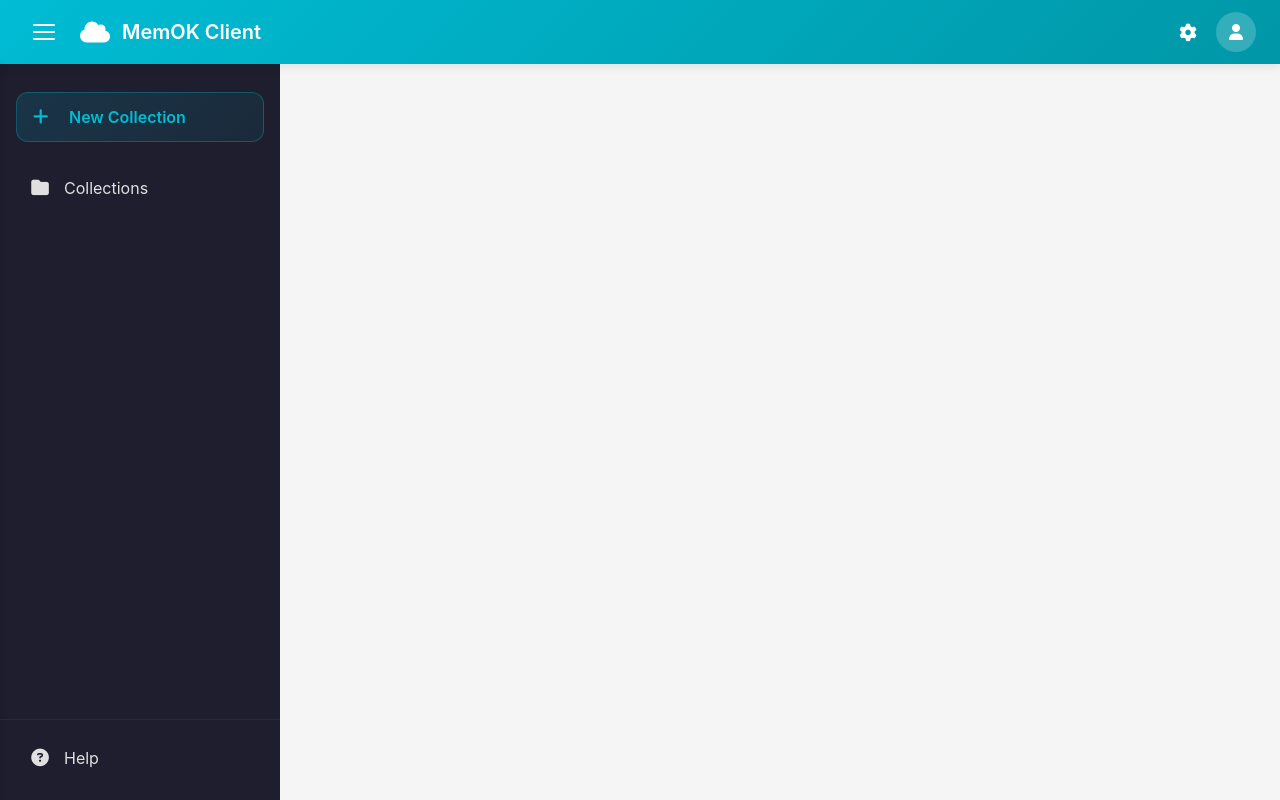
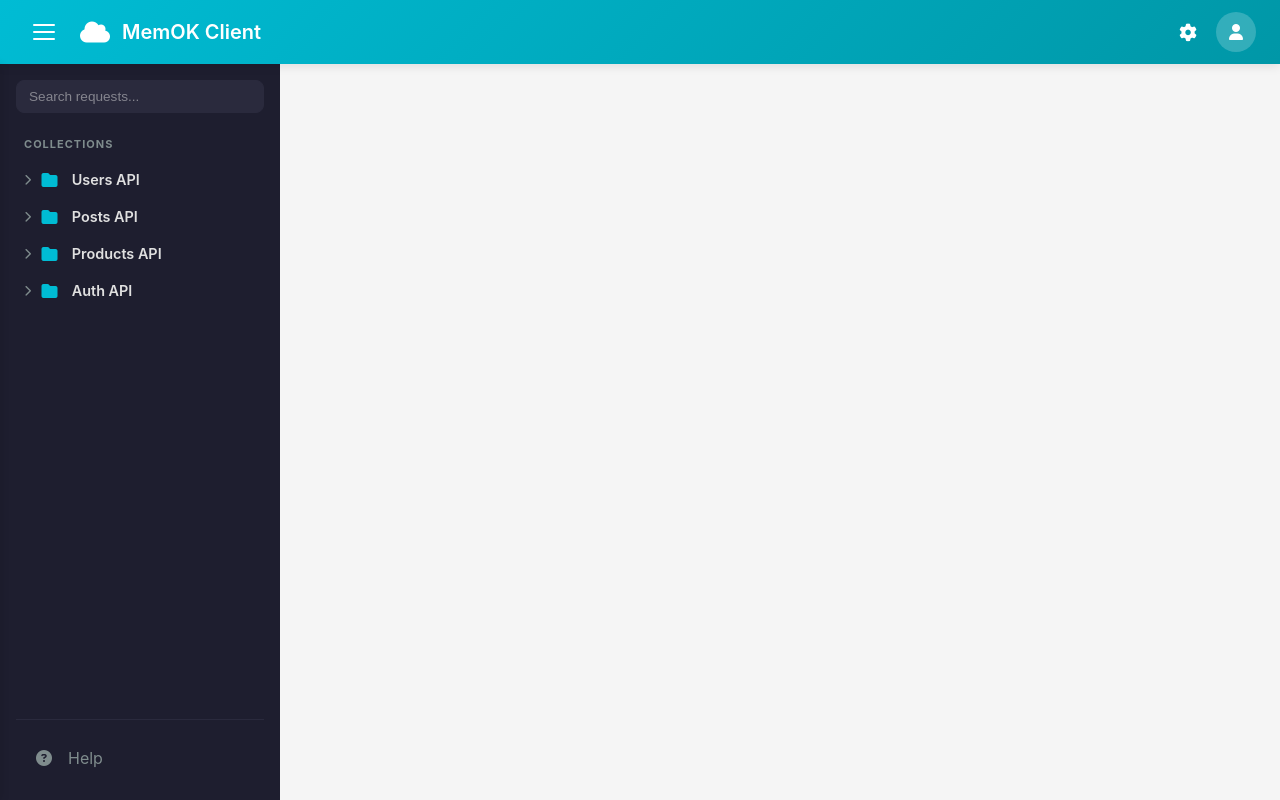
Before and after one commit to T800-M101/memokClient, an Angular app: page / in a window 1280 px wide. Built offline with nearby package versions, Linux system fonts and the light colour scheme.

Commit message:
add collections to sidebar mockdata

```diff
--- a/src/app/features/sidebar/sidebar.html
+++ b/src/app/features/sidebar/sidebar.html
@@ -1,18 +1,42 @@
 <aside class="sidebar" id="sidebar">
   <nav class="sidebar-nav">
-    <div class="nav-section">
-      <div class="new-collection-btn">
-        <i class="fas fa-plus"></i>
-        <span>New Collection</span>
+    <div class="search-field">
+      <input type="text" placeholder="Search requests..." (input)="search($event)" class="search-input" />
+    </div>
+
+    <!-- Collections Title -->
+    <div class="collections-title">Collections</div>
+
+    @for (collection of collections(); track collection.collectionId) {
+    <div class="collection-item">
+
+      <!-- Collection Header (clickable to expand/collapse) -->
+      <div class="collection-header" (click)="toggleCollection(collection.collectionId)">
+        <i class="fas fa-chevron-right" [class.expanded]="collection.isExpanded"></i>
+        <i [class]="getFolderIcon(collection.isExpanded)" class="collection-icon"></i>
+        <span class="collection-name">{{ collection.title }}</span>
+      </div>
+
+      <!-- Request List (collapsible) -->
+      <div class="request-list" [class.collapsed]="!collection.isExpanded">
+        @for (request of collection.requests; track request.requestId) {
+        <button class="request-item" [class.get]="request.method === 'GET'" [class.post]="request.method === 'POST'"
+          [class.put]="request.method === 'PUT'" [class.delete]="request.method === 'DELETE'">
+          <span class="method">{{ request.method }}</span>
+          <span class="request-name">{{ request.name }}</span>
+        </button>
+        }
+
+        @empty {
+        <div class="empty-state">No requests yet</div>
+        }
       </div>
     </div>
+    }
 
-    <ul class="nav-menu">
-      <li class="nav-item">
-        <i class="fas fa-folder"></i>
-        <span>Collections</span>
-      </li>
-    </ul>
+    @empty {
+    <div class="empty-state">No collections yet. Create one!</div>
+    }
 
     <div class="nav-footer">
       <li class="nav-item">
--- a/src/app/features/sidebar/sidebar.scss
+++ b/src/app/features/sidebar/sidebar.scss
@@ -1,6 +1,7 @@
 /* ============================================
-   SIDEBAR COMPONENT
+   SIDEBAR COMPONENT - OPTIMIZED ANIMATIONS
    ============================================ */
+
 :host {
   display: block;
   height: 100%;
@@ -13,14 +14,14 @@
   color: var(--text-sidebar, #e0e0e0);
   display: flex;
   flex-direction: column;
-  transition: width var(--transition-normal, 0.25s ease);
+  height: 100%;
   overflow-x: hidden;
   overflow-y: auto;
-  height: 100%;
   box-shadow: 2px 0 8px rgba(0, 0, 0, 0.1);
+  transition: width var(--transition-normal, 0.25s ease);
 }
 
-/* Sidebar Scroll */
+/* Scrollbar */
 .sidebar::-webkit-scrollbar {
   width: 4px;
 }
@@ -40,49 +41,47 @@
 }
 
 .sidebar.collapsed .nav-item span,
-.sidebar.collapsed .import-curl-btn span,
+.sidebar.collapsed .new-collection-btn span,
 .sidebar.collapsed .nav-footer span {
   display: none;
 }
 
-.sidebar.collapsed .nav-item {
+.sidebar.collapsed .nav-item,
+.sidebar.collapsed .new-collection-btn {
   justify-content: center;
   padding: 0.75rem;
 }
 
-.sidebar.collapsed .import-curl-btn {
-  justify-content: center;
-  padding: 0.75rem;
-  margin: 0.75rem;
-}
-
 .sidebar.collapsed .nav-item i,
-.sidebar.collapsed .import-curl-btn i {
+.sidebar.collapsed .new-collection-btn i {
   margin: 0;
 }
 
-/* Sidebar Navigation */
+/* Navigation Container - Flex Column para mantener footer abajo */
 .sidebar-nav {
   flex: 1;
   display: flex;
   flex-direction: column;
-  padding: 1rem 0;
+  padding: 1rem;
 }
 
-/* Import cURL Button */
+/* ==========================================================================
+   NEW COLLECTION BUTTON
+   ========================================================================== */
 .new-collection-btn {
   display: flex;
   align-items: center;
   gap: 0.75rem;
-  padding: 0.875rem 1rem;
-  margin: 0.75rem 1rem;
+  width: 100%;
+  padding: 0.75rem 1rem;
+  margin-bottom: 1.5rem;
   background: linear-gradient(135deg, rgba(0, 188, 212, 0.15), rgba(0, 151, 167, 0.1));
   border: 1px solid rgba(0, 188, 212, 0.3);
   border-radius: 12px;
   color: var(--primary-color, #00bcd4);
   font-weight: 600;
   cursor: pointer;
-  transition: all var(--transition-fast, 0.15s ease);
+  transition: all 0.15s ease;
 }
 
 .new-collection-btn:hover {
@@ -92,16 +91,187 @@
 }
 
 .new-collection-btn i {
-  font-size: 1.1rem;
   width: 24px;
+  font-size: 1rem;
 }
 
-/* Nav Menu */
+/* ==========================================================================
+   SEARCH FIELD
+   ========================================================================== */
+.search-field {
+  width: 100%;
+  margin-bottom: 1rem;
+}
+
+.search-input {
+  width: 100%;
+  padding: 0.5rem 0.75rem;
+  background: var(--bg-hover, #2a2a3d);
+  border: 1px solid var(--border-sidebar, #2a2a3d);
+  border-radius: 8px;
+  color: var(--text-sidebar, #e0e0e0);
+  font-size: 0.85rem;
+  transition: all 0.15s ease;
+}
+
+.search-input:focus {
+  outline: none;
+  border-color: var(--primary-color, #00bcd4);
+  box-shadow: 0 0 0 2px rgba(0, 188, 212, 0.2);
+}
+
+.search-input::placeholder {
+  color: rgba(224, 224, 224, 0.5);
+}
+
+/* ==========================================================================
+   COLLECTIONS TITLE
+   ========================================================================== */
+.collections-title {
+  font-size: 11px;
+  text-transform: uppercase;
+  font-weight: 700;
+  color: var(--text-muted, #7f8c8d);
+  letter-spacing: 1px;
+  margin: 0.5rem 0.5rem 0.75rem 0.5rem;
+}
+
+/* ==========================================================================
+   COLLECTION ITEMS
+   ========================================================================== */
+.collection-item {
+  margin-bottom: 0.25rem;
+}
+
+.collection-header {
+  display: flex;
+  align-items: center;
+  gap: 0.65rem;
+  padding: 0.5rem;
+  border-radius: 8px;
+  cursor: pointer;
+  transition: all 0.15s ease;
+  font-weight: 600;
+  color: var(--text-sidebar, #e0e0e0);
+}
+
+.collection-header:hover {
+  background: var(--bg-hover, #2a2a3d);
+}
+
+.collection-header:hover .collection-name {
+  color: var(--primary-color, #00bcd4);
+}
+
+/* Chevron */
+.collection-header i:first-child {
+  font-size: 0.7rem;
+  transition: transform 0.2s ease;
+  color: var(--text-muted, #7f8c8d);
+}
+
+.collection-header i:first-child.expanded {
+  transform: rotate(90deg);
+}
+
+.collection-icon {
+  width: 20px;
+  font-size: 1rem;
+  color: var(--primary-color, #00bcd4);
+  transition: all 0.15s ease;
+}
+
+.collection-name {
+  flex: 1;
+  font-size: 0.9rem;
+  transition: all 0.15s ease;
+}
+
+/* Request List Collapsible - ANIMACIÓN MEJORADA */
+.request-list {
+  padding-left: 32px;
+  display: flex;
+  flex-direction: column;
+  gap: 4px;
+  margin: 4px 0;
+  overflow: hidden;
+  transition: all 0.2s cubic-bezier(0.4, 0, 0.2, 1);
+  max-height: 500px; /* Reducido de 1000px a 500px */
+  opacity: 1;
+}
+
+.request-list.collapsed {
+  max-height: 0;
+  opacity: 0;
+  margin: 0;
+  padding: 0; /* Añadido para mejor transición */
+  transition: all 0.15s cubic-bezier(0.4, 0, 0.2, 1);
+}
+
+/* ==========================================================================
+   REQUEST ITEMS
+   ========================================================================== */
+.request-item {
+  display: flex;
+  align-items: center;
+  gap: 0.75rem;
+  width: 100%;
+  height: 36px;
+  padding: 0 0.75rem;
+  background: transparent;
+  border: none;
+  border-radius: 8px;
+  font-size: 0.85rem;
+  color: var(--text-sidebar, #e0e0e0);
+  cursor: pointer;
+  transition: all 0.15s ease;
+  text-align: left;
+}
+
+.request-item:hover {
+  background: var(--bg-hover, #2a2a3d);
+  transform: translateX(4px);
+}
+
+.request-item .method {
+  min-width: 48px;
+  font-weight: 700;
+  font-size: 0.7rem;
+  text-transform: uppercase;
+  letter-spacing: 0.5px;
+}
+
+.request-item .request-name {
+  flex: 1;
+  white-space: nowrap;
+  overflow: hidden;
+  text-overflow: ellipsis;
+}
+
+/* Method Colors */
+.request-item.get .method { color: var(--primary-color, #00bcd4); }
+.request-item.post .method { color: #4caf50; }
+.request-item.put .method { color: #ff9800; }
+.request-item.delete .method { color: #f44336; }
+
+/* ==========================================================================
+   NAV MENU (Help, etc)
+   ========================================================================== */
 .nav-menu {
   list-style: none;
-  margin: 0.5rem 0;
+  margin: 1rem 0 0 0;
   padding: 0;
-  flex: 1;
+}
+
+/* ==========================================================================
+   NAV FOOTER - SIEMPRE AL FINAL
+   ========================================================================== */
+.nav-footer {
+  list-style: none;
+  margin: 0;
+  padding: 0.75rem 0 0 0;
+  border-top: 1px solid var(--border-sidebar, #2a2a3d);
+  margin-top: auto;
 }
 
 .nav-item {
@@ -109,16 +279,16 @@
   align-items: center;
   gap: 0.75rem;
   padding: 0.75rem 1rem;
-  margin: 0.25rem 0.75rem;
+  margin: 0.25rem 0;
   border-radius: 10px;
   cursor: pointer;
-  transition: all var(--transition-fast, 0.15s ease);
+  transition: all 0.15s ease;
   color: var(--text-sidebar, #e0e0e0);
 }
 
 .nav-item i {
   width: 24px;
-  font-size: 1.1rem;
+  font-size: 1rem;
   text-align: center;
 }
 
@@ -132,18 +302,24 @@
   color: var(--primary-color, #00bcd4);
 }
 
-.nav-item.active i {
+/* Footer specific styles */
+.nav-footer .nav-item {
+  color: var(--text-muted, #7f8c8d);
+}
+
+.nav-footer .nav-item i {
+  color: var(--text-muted, #7f8c8d);
+}
+
+.nav-footer .nav-item:hover {
   color: var(--primary-color, #00bcd4);
 }
 
-/* Nav Footer */
-.nav-footer {
-  list-style: none;
-  margin: 0;
-  padding: 0.75rem 0 0 0;
-  border-top: 1px solid var(--border-sidebar, #2a2a3d);
+.nav-footer .nav-item:hover i {
+  color: var(--primary-color, #00bcd4);
 }
 
+/* Logout */
 .nav-item.logout {
   color: var(--color-danger, #e74c3c);
 }
@@ -152,24 +328,13 @@
   background: rgba(231, 76, 60, 0.15);
 }
 
-/* Animations */
-@keyframes slideIn {
-  from {
-    opacity: 0;
-    transform: translateX(-20px);
-  }
-  to {
-    opacity: 1;
-    transform: translateX(0);
-  }
+/* ==========================================================================
+   EMPTY STATE
+   ========================================================================== */
+.empty-state {
+  padding: 1rem 0.75rem;
+  text-align: center;
+  font-size: 0.75rem;
+  color: var(--text-muted, #7f8c8d);
+  font-style: italic;
 }
-
-.nav-item {
-  animation: slideIn 0.3s ease backwards;
-}
-
-.nav-item:nth-child(1) { animation-delay: 0.05s; }
-.nav-item:nth-child(2) { animation-delay: 0.1s; }
-.nav-item:nth-child(3) { animation-delay: 0.15s; }
-.nav-item:nth-child(4) { animation-delay: 0.2s; }
-.nav-item:nth-child(5) { animation-delay: 0.25s; }
--- a/src/app/features/sidebar/sidebar.ts
+++ b/src/app/features/sidebar/sidebar.ts
@@ -1,4 +1,4 @@
-import { Component } from '@angular/core';
+import { Component, input, output, signal } from '@angular/core';
 
 @Component({
   selector: 'app-sidebar',
@@ -7,5 +7,179 @@ import { Component } from '@angular/core';
   styleUrl: './sidebar.scss',
 })
 export class Sidebar {
+  collections = signal([
+    {
+      collectionId: '1',
+      title: 'Users API',
+      isExpanded: false,
+      requests: [
+        {
+          requestId: 'req-1',
+          name: 'Get All Users',
+          method: 'GET',
+          url: 'https://reqres.in/api/users'
+        },
+        {
+          requestId: 'req-2',
+          name: 'Get Single User',
+          method: 'GET',
+          url: 'https://reqres.in/api/users/2'
+        },
+        {
+          requestId: 'req-3',
+          name: 'Create User',
+          method: 'POST',
+          url: 'https://reqres.in/api/users'
+        },
+        {
+          requestId: 'req-4',
+          name: 'Update User',
+          method: 'PUT',
+          url: 'https://reqres.in/api/users/2'
+        },
+        {
+          requestId: 'req-5',
+          name: 'Delete User',
+          method: 'DELETE',
+          url: 'https://reqres.in/api/users/2'
+        }
+      ]
+    },
+    {
+      collectionId: '2',
+      title: 'Posts API',
+      isExpanded: false,
+      requests: [
+        {
+          requestId: 'req-6',
+          name: 'Get All Posts',
+          method: 'GET',
+          url: 'https://jsonplaceholder.typicode.com/posts'
+        },
+        {
+          requestId: 'req-7',
+          name: 'Get Post by ID',
+          method: 'GET',
+          url: 'https://jsonplaceholder.typicode.com/posts/1'
+        },
+        {
+          requestId: 'req-8',
+          name: 'Create Post',
+          method: 'POST',
+          url: 'https://jsonplaceholder.typicode.com/posts'
+        },
+        {
+          requestId: 'req-9',
+          name: 'Update Post',
+          method: 'PUT',
+          url: 'https://jsonplaceholder.typicode.com/posts/1'
+        },
+        {
+          requestId: 'req-10',
+          name: 'Delete Post',
+          method: 'DELETE',
+          url: 'https://jsonplaceholder.typicode.com/posts/1'
+        }
+      ]
+    },
+    {
+      collectionId: '3',
+      title: 'Products API',
+      isExpanded: false,
+      requests: [
+        {
+          requestId: 'req-11',
+          name: 'Get Products',
+          method: 'GET',
+          url: 'https://fakestoreapi.com/products'
+        },
+        {
+          requestId: 'req-12',
+          name: 'Get Product by ID',
+          method: 'GET',
+          url: 'https://fakestoreapi.com/products/1'
+        },
+        {
+          requestId: 'req-13',
+          name: 'Create Product',
+          method: 'POST',
+          url: 'https://fakestoreapi.com/products'
+        },
+        {
+          requestId: 'req-14',
+          name: 'Update Product',
+          method: 'PUT',
+          url: 'https://fakestoreapi.com/products/1'
+        }
+      ]
+    },
+    {
+      collectionId: '4',
+      title: 'Auth API',
+      isExpanded: false,
+      requests: [
+        {
+          requestId: 'req-15',
+          name: 'Login',
+          method: 'POST',
+          url: 'https://reqres.in/api/login'
+        },
+        {
+          requestId: 'req-16',
+          name: 'Register',
+          method: 'POST',
+          url: 'https://reqres.in/api/register'
+        },
+        {
+          requestId: 'req-17',
+          name: 'Get Profile',
+          method: 'GET',
+          url: 'https://reqres.in/api/users/2'
+        }
+      ]
+    }
+  ]);
+  onSelectRequest = output<string>();
+  onNewCollection = output<void>();
+  onSearch = output<string>();
+
+  // Estado local para búsqueda
+  searchTerm = signal('');
+
+  search(event: Event){
+
+  }
+
+  getFolderIcon(isExpanded: boolean): string {
+  return isExpanded ? 'fas fa-folder-open' : 'fas fa-folder';
+}
+
+  toggleCollection(collectionId: string): void {
+    // Implementar toggle de colección
+    const collection = this.collections().find(c => c.collectionId === collectionId);
+    if (collection) {
+      collection.isExpanded = !collection.isExpanded;
+    }
+  }
+
+  onSelectRequestFromSidebar(requestId: string): void {
+    this.onSelectRequest.emit(requestId);
+  }
+
+  onNewCollectionClick(): void {
+    this.onNewCollection.emit();
+  }
+
+  onSearchInput(event: Event): void {
+    const value = (event.target as HTMLInputElement).value;
+    this.searchTerm.set(value);
+    this.onSearch.emit(value);
+  }
+
+  onNavigate(route: string): void {
+    console.log('Navigate to:', route);
+  }
+
+
 
 }
```
